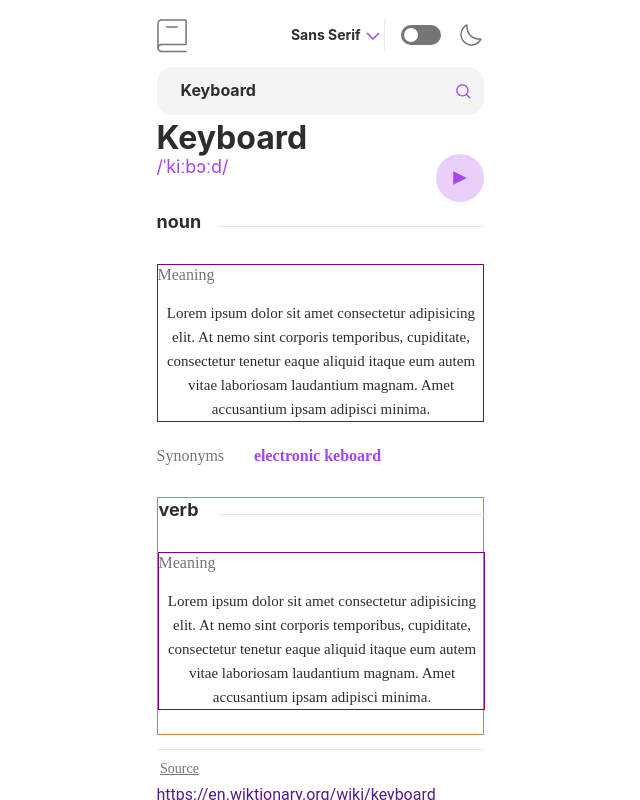
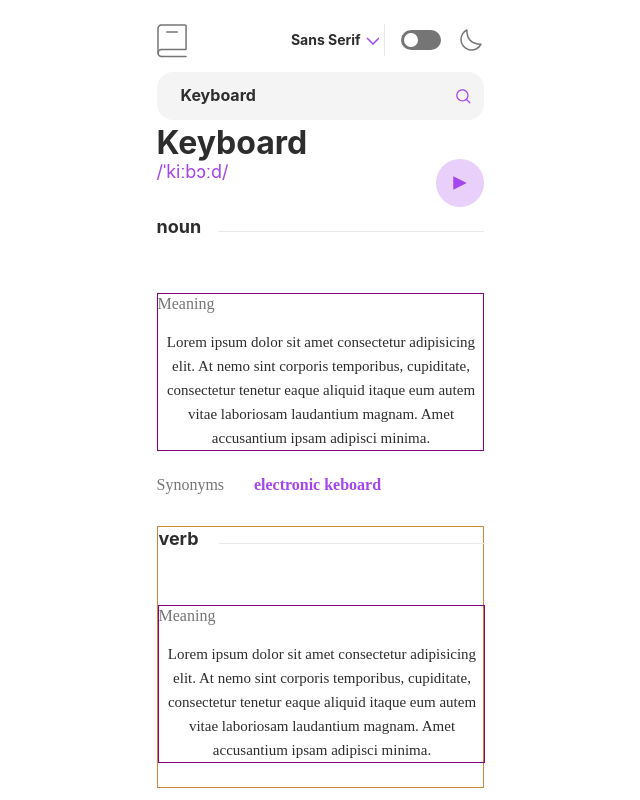
Before and after one commit to rodriguez02fer09/Keyborad, a React (Vite) app: page / in a window 1280 px wide. Shown: the whole page, without its empty margins (320-960 px from the left). Built offline with nearby package versions, Linux system fonts and the light colour scheme.

Commit message:
scroll y

```diff
--- a/src/components/ContainKeyborad/containKeyboard.scss
+++ b/src/components/ContainKeyborad/containKeyboard.scss
@@ -1,12 +1,13 @@
-.containKeyboard{
+.containKeyboard {
   width: 370px;
-    height:810px;
+  height: 910px;
   background: powderblue;
   display: flex;
   flex-direction: column;
   align-items: center;
-background:var(--six-color) ;
-.containKeyboard-img{
+  background: var(--six-color);
+  overflow-y: scroll ;
+  .containKeyboard-img {
     width: 327px;
     height: 1px;
   }
--- a/src/components/ContainMeaning/containMeaning.scss
+++ b/src/components/ContainMeaning/containMeaning.scss
@@ -2,5 +2,5 @@
   width: 327px;
   height: auto;
   border: 1px solid purple;
-  margin-bottom: 24px;
+  margin: 24px 0px 24px 0px;
 }
--- a/src/components/MainSource/mainSource.scss
+++ b/src/components/MainSource/mainSource.scss
@@ -1,11 +1,11 @@
 .main-source{
     width: 298px;
     height: 43px;
-    margin:24px 53px 84px 24px;
+    margin:24px  53px 84px 24px;
     &__source{
         width: 46px;
         height: 18px;
-        margin-bottom: 7px;
+
         P{
             font-family: 'Lora';
             font-style: normal;
```
Lines whose indentation alone changed are shown as unchanged.
